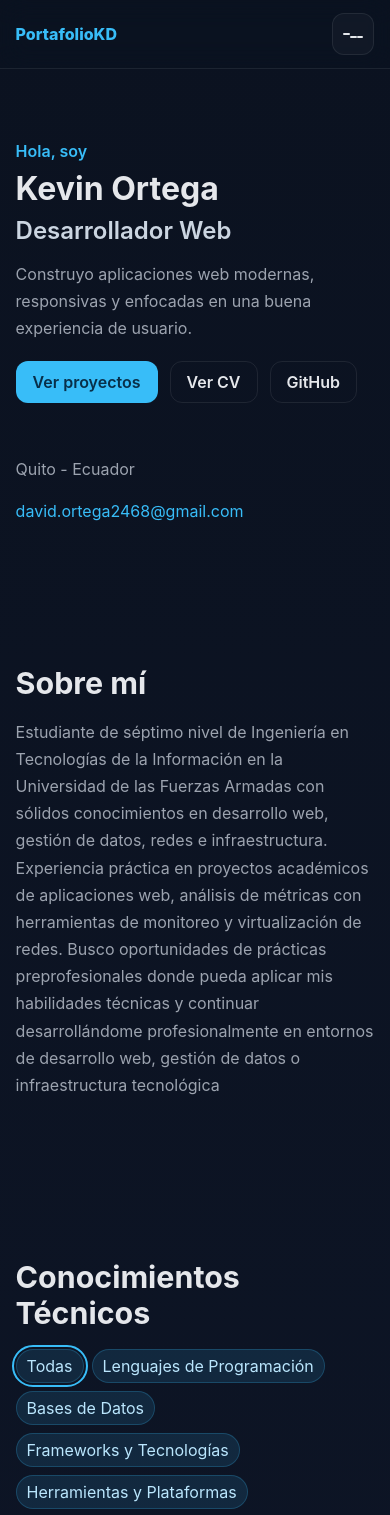
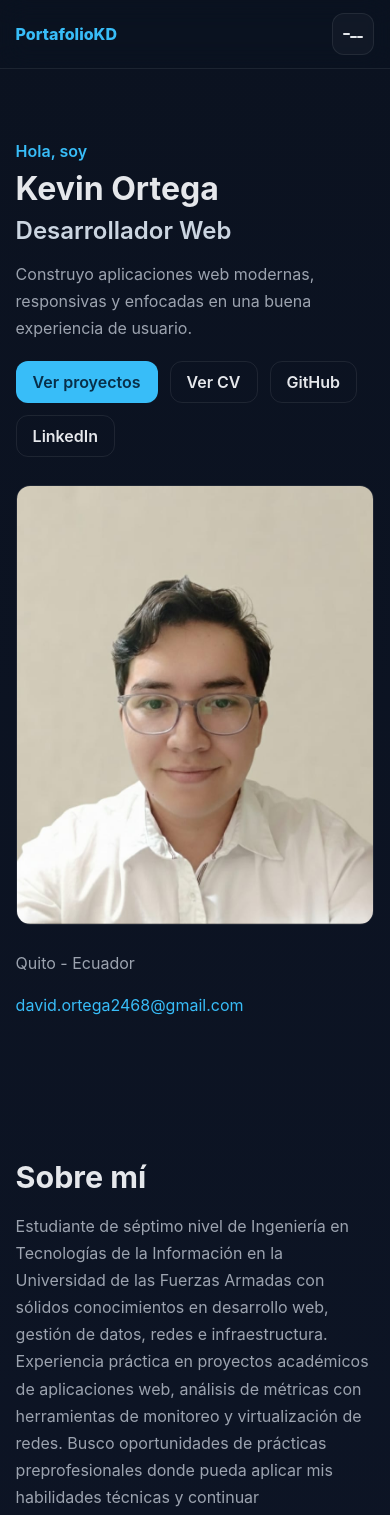
Before and after one commit to KD24Ortega/portafolioKD, a React (Vite) app: page / in a window 390 px wide. Shown: the top 1515 px of the page. Built offline with nearby package versions, Linux system fonts and the light colour scheme.

Commit message:
ADDON: foto de perfil

```diff
--- a/src/components/Contact.jsx
+++ b/src/components/Contact.jsx
@@ -15,7 +15,7 @@ export default function Contact() {
               <a href={personal.cv} target="_blank" rel="noreferrer">CV</a>
             )}
             <a href={personal.github} target="_blank" rel="noreferrer">GitHub</a>
-            {/* <a href={personal.linkedin} target="_blank" rel="noreferrer">LinkedIn</a> */}
+            <a href={personal.linkedin} target="_blank" rel="noreferrer">LinkedIn</a>
           </div>
         </div>
       </div>
--- a/src/components/Hero.jsx
+++ b/src/components/Hero.jsx
@@ -41,11 +41,14 @@ export default function Hero() {
             <a className="btn btn-secondary" href={personal.github} target="_blank" rel="noreferrer">
               GitHub
             </a>
+            <a className="btn btn-secondary" href={personal.linkedin} target="_blank" rel="noreferrer">
+              LinkedIn
+            </a>
           </div>
         </Motion.div>
 
         <Motion.div className="hero-card" variants={fadeSlideUpFast}>
-          {/* <img src="/profile.jpg" alt="Foto de perfil" /> */}
+          <img src="/profile.jpg" alt="Foto de perfil" />
           <div className="hero-card-info">
             <p>{personal.location}</p>
             <a href={`mailto:${personal.email}`}>{personal.email}</a>
--- a/src/data/portfolioData.js
+++ b/src/data/portfolioData.js
@@ -7,7 +7,7 @@ export const portfolioData = {
     location: "Quito - Ecuador",
     email: "david.ortega2468@gmail.com",
     github: "https://github.com/KD24Ortega",
-    linkedin: "#",//"https://www.linkedin.com/in/david-ortega-0b9350172/",
+    linkedin: "https://www.linkedin.com/in/david-ortega-0b9350172/",
     cv: "/cv.pdf",
   },
 
--- a/src/styles.css
+++ b/src/styles.css
@@ -197,10 +197,16 @@ a { color: inherit; text-decoration: none; }
   box-shadow: 0 8px 30px rgba(0,0,0,0.18);
 }
 
+.hero-card {
+  width: 100%;
+  max-width: 360px;
+  justify-self: end;
+}
+
 .hero-card img {
   width: 100%;
-  height: 320px;
-  object-fit: cover;
+  height: auto;
+  display: block;
   border-radius: 14px;
   border: 1px solid var(--border);
 }
@@ -402,8 +408,12 @@ button.chip[aria-pressed="true"] {
     font-size: 0.98rem;
   }
 
+  .hero-card {
+    justify-self: center;
+  }
+
   .hero-card img {
-    height: 260px;
+    height: auto;
   }
 }
 
```
Also changed, not shown: public/profile.jpg (added).
